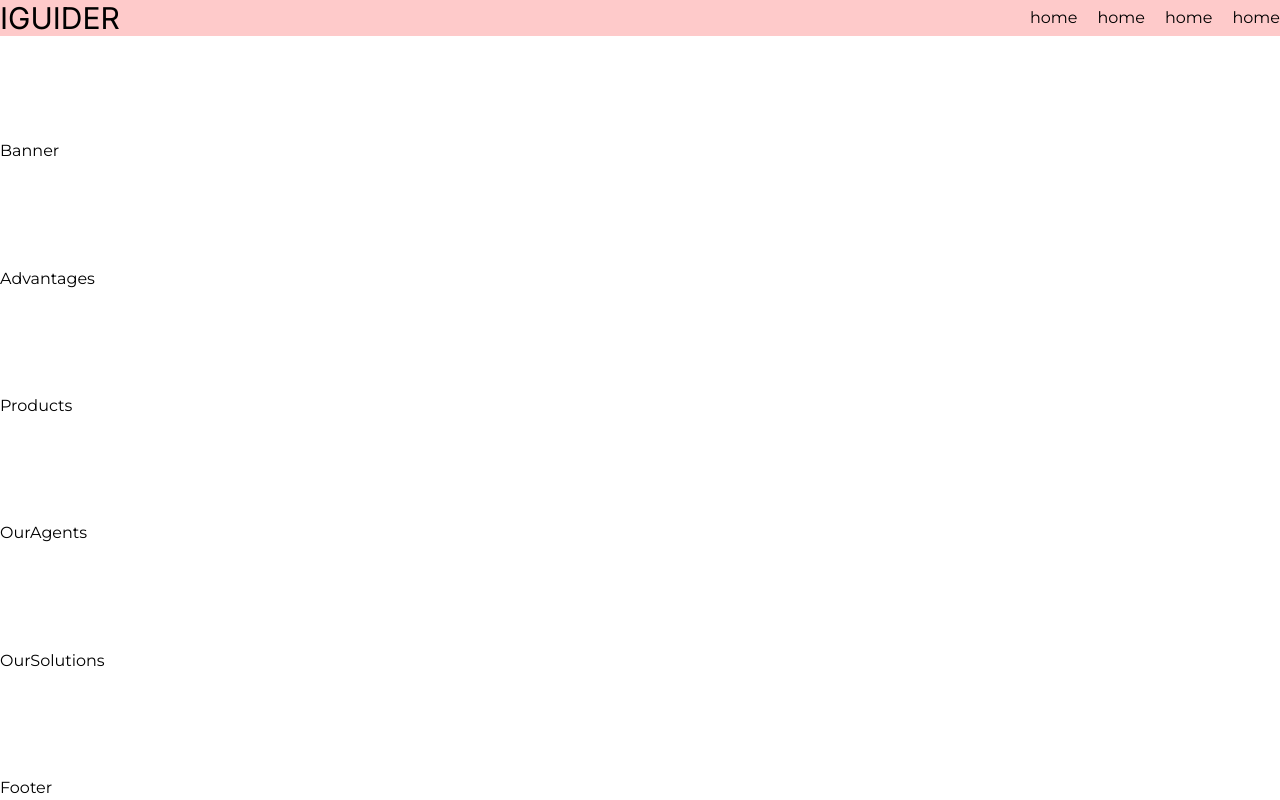
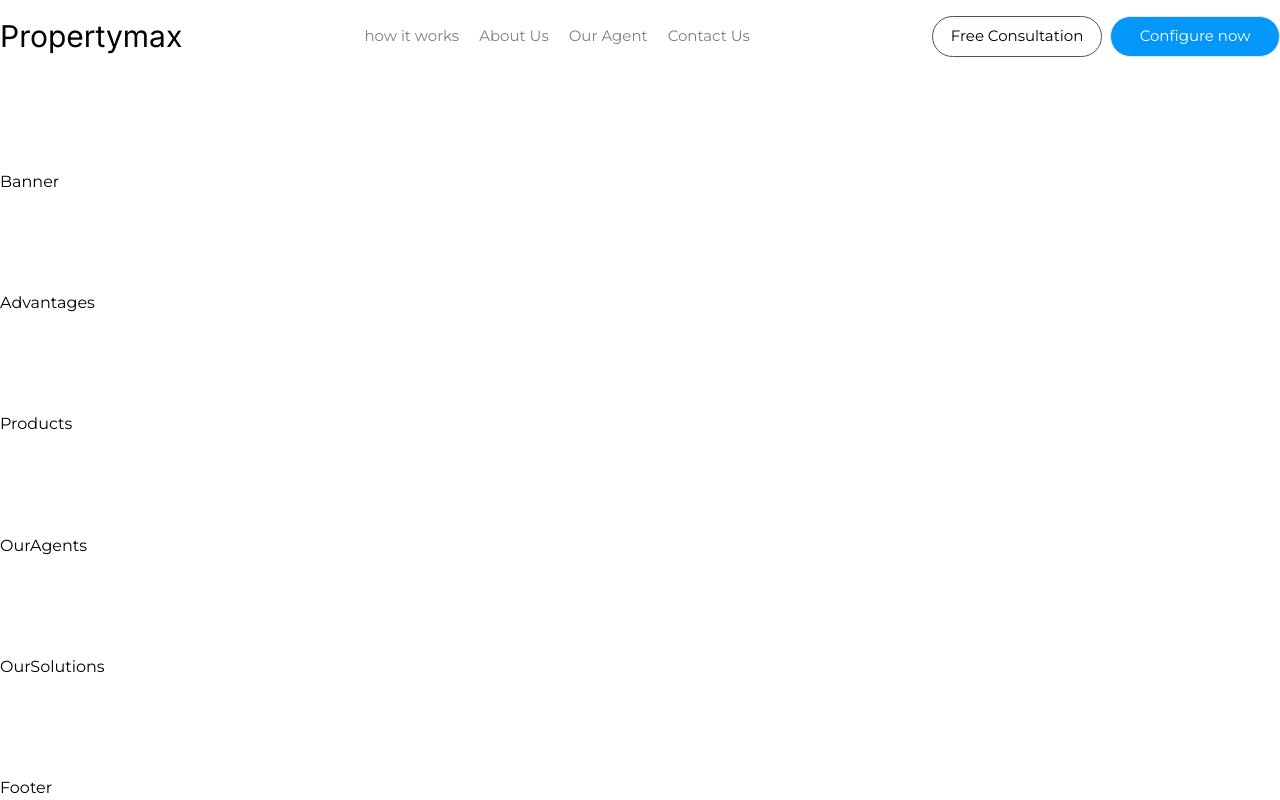
Before and after one commit to IGUIDER-AMINE/real-estate, a Next.js app: page / in a window 1280 px wide. Built offline with nearby package versions, Linux system fonts and the light colour scheme.

Commit message:
finish navbar

```diff
--- a/components/layout/Header.tsx
+++ b/components/layout/Header.tsx
@@ -4,37 +4,45 @@ import Link from "next/link";
 
 const Header = () => {
   return (
-    <div className="w-full flex items-center justify-between bg-red-200 container mx-auto">
+    <div className="w-full text-[15px] py-4 flex items-center justify-between container mx-auto">
       <motion.div
         initial={{ opacity: 0 }}
         animate={{ opacity: 1 }}
         transition={{ duration: 0.5 }}
       >
-        <span className="text-3xl font-titleFont">IGUIDER</span>
+        <span className="text-3xl font-titleFont">Propertymax</span>
       </motion.div>
-      <div className="inline-flex">
-        <ul className="flex gap-x-5">
+      <div>
+        <ul className="flex gap-x-5 text-[#7F7F80]">
           <li>
             <Link legacyBehavior href="#home">
-              home
+              how it works
             </Link>
           </li>
           <li>
             <Link legacyBehavior href="#home">
-              home
+              About Us
             </Link>
           </li>
           <li>
             <Link legacyBehavior href="#home">
-              home
+              Our Agent
             </Link>
           </li>
           <li>
             <Link legacyBehavior href="#home">
-              home
+              Contact Us
             </Link>
           </li>
         </ul>
+      </div>
+      <div className="flex gap-2">
+        <button className="border w-[170px] border-slate-600 p-2 rounded-full">
+          Free Consultation
+        </button>
+        <button className="border w-[170px] bg-[#0397F9] text-white p-2 rounded-full">
+          Configure now
+        </button>
       </div>
     </div>
   );
--- a/styles/globals.css
+++ b/styles/globals.css
@@ -1,6 +1,10 @@
 @tailwind base;
 @tailwind components;
 @tailwind utilities;
+
+/* .tag {
+  @apply w-full flex items-center justify-center py-2 rounded-md border cursor-pointer text-sm;
+} */
 
 /* :root {
   --foreground-rgb: 0, 0, 0;
```
